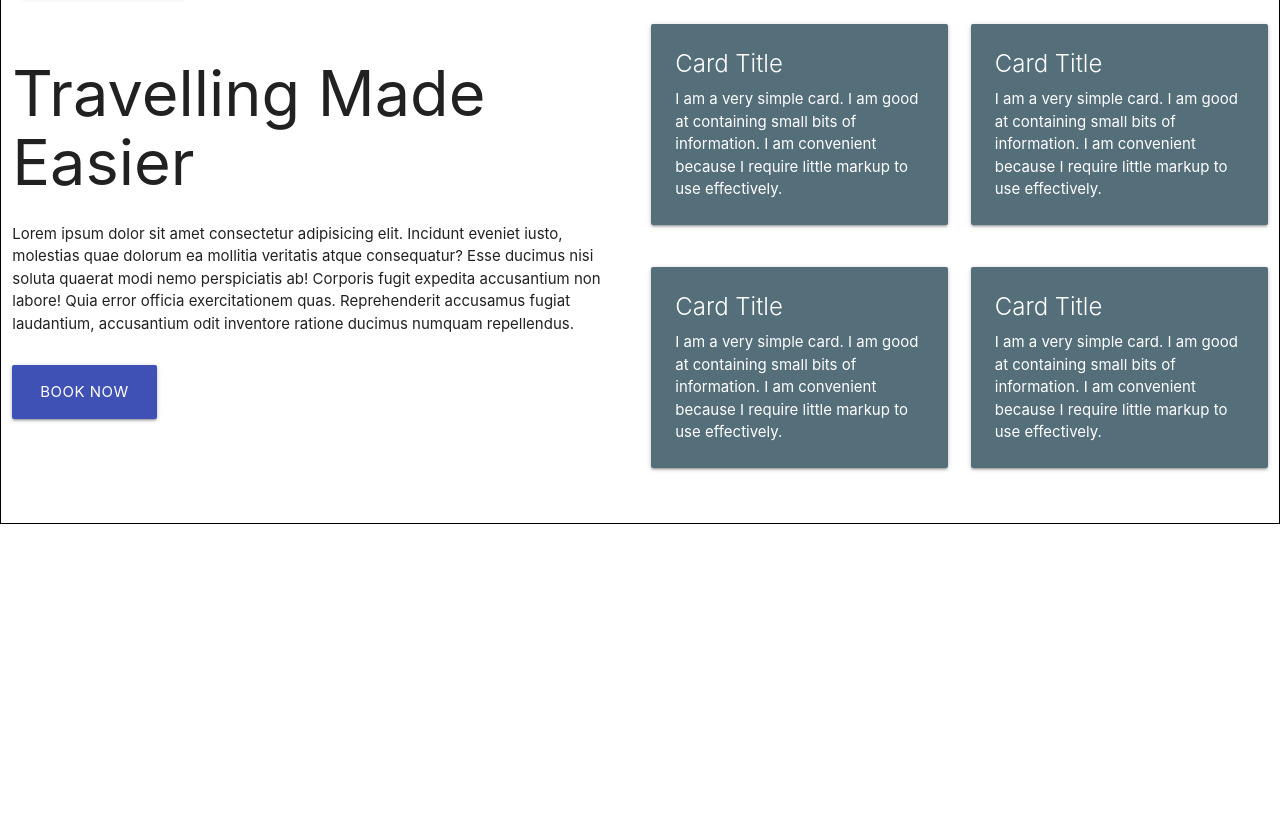
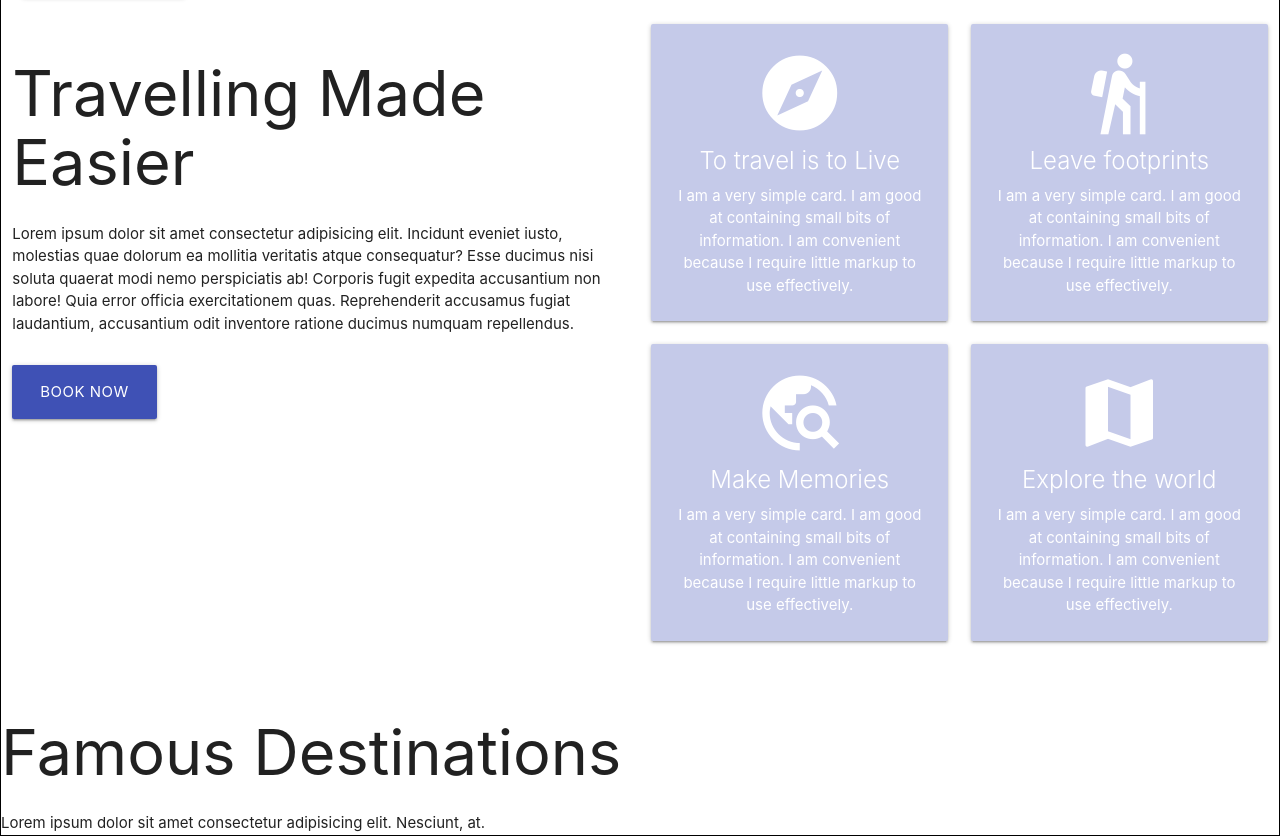
Before and after one commit to Muhammad-tauha-hussain/HeodOut-traveling-Website, a plain HTML site: page index.html in a window 1280 px wide. Shown: the part 513-1349 px from the top of the page. Before the commit the page ends 1037 px from the top, so only its background shows below. Drawn offline with nearby package versions, Linux system fonts and the light colour scheme; a script that the page names is missing.

Commit message:
start working on the famous destination section

```diff
--- a/index.html
+++ b/index.html
@@ -90,40 +90,42 @@
         <div class="col s12 m6 l6">
           <div class="row">
             <div class="col s12 m6">
-              <div class="card blue-grey darken-1">
+              <div class="card indigo center-align lighten-4">
                 <div class="card-content white-text">
-                  <span class="card-title">Card Title</span>
+                  <i class="material-icons large">explore</i>
+                  <span class="card-title">To travel is to Live</span>
                   <p>I am a very simple card. I am good at containing small bits of information.
                     I am convenient because I require little markup to use effectively.</p>
                 </div>
               </div>
             </div>
             <div class="col s12 m6">
-              <div class="card blue-grey darken-1">
+              <div class="card indigo center-align lighten-4">
                 <div class="card-content white-text">
-                  <span class="card-title">Card Title</span>
-                  <p>I am a very simple card. I am good at containing small bits of information.
-                  I am convenient because I require little markup to use effectively.</p>
-                </div>
-              </div>
-            </div>
-          </div>
-          <div class="row">
-            <div class="col s12 m6">
-              <div class="card blue-grey darken-1">
-                <div class="card-content white-text">
-                  <span class="card-title">Card Title</span>
+                  <i class="material-icons large">hiking</i>
+                  <span class="card-title">Leave footprints</span>
                   <p>I am a very simple card. I am good at containing small bits of information.
                     I am convenient because I require little markup to use effectively.</p>
                 </div>
               </div>
             </div>
             <div class="col s12 m6">
-              <div class="card blue-grey darken-1">
+              <div class="card indigo center-align lighten-4">
                 <div class="card-content white-text">
-                  <span class="card-title">Card Title</span>
+                  <i class="material-icons large">travel_explore</i>
+                  <span class="card-title">Make Memories</span>
                   <p>I am a very simple card. I am good at containing small bits of information.
-                  I am convenient because I require little markup to use effectively.</p>
+                    I am convenient because I require little markup to use effectively.</p>
+                </div>
+              </div>
+            </div>
+            <div class="col s12 m6">
+              <div class="card indigo center-align lighten-4">
+                <div class="card-content white-text">
+                  <i class="material-icons large">map</i>
+                  <span class="card-title">Explore the world</span>
+                  <p>I am a very simple card. I am good at containing small bits of information.
+                    I am convenient because I require little markup to use effectively.</p>
                 </div>
               </div>
             </div>
@@ -137,6 +139,22 @@
 
 
 
+  <!----famous destination section-->
+  <section class="famous-destinations">
+    <section class="main-content">
+      <div class="headings">
+        <h1>Famous Destinations</h1>
+        <p>Lorem ipsum dolor sit amet consectetur adipisicing elit. Nesciunt, at.</p>
+      </div>
+      <div class="content">
+
+      </div>
+    </section>
+  </section>
+  <!----/famous destination section-->
+
+
+
 
   <!-----Nice wave js-->
   <script src="https://unpkg.com/nice-waves@latest"></script>
```
